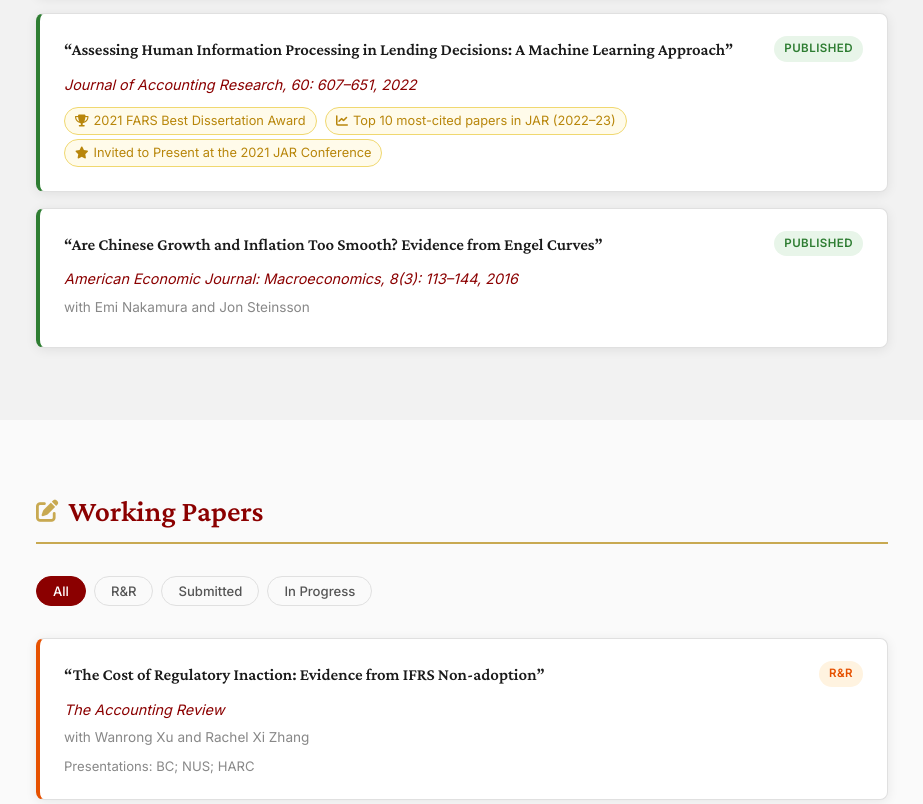
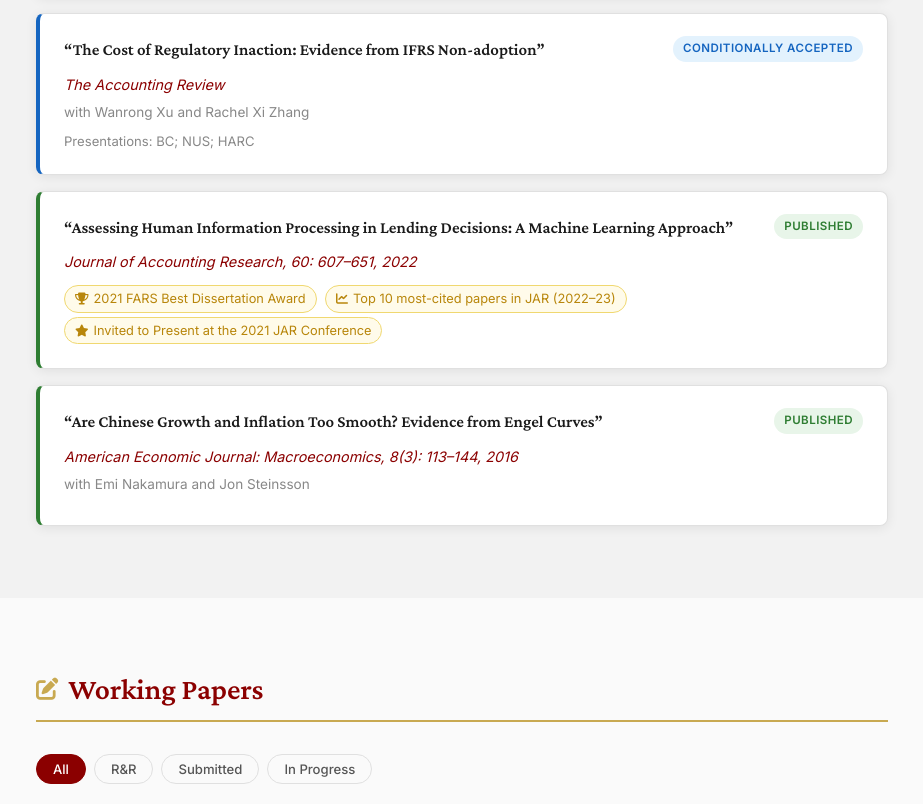
Before and after one commit to MiaoLiuBoston/MiaoLiuBoston.github.io, a website: page index.html in a window 1280 px wide. Shown: the part 1380-2184 px from the top of the page, without its empty margins (178-1101 px from the left). Drawn offline with nearby package versions, Linux system fonts and the light colour scheme.

Commit message:
Update CV and paper statuses: IFRS paper conditionally accepted, Charts paper R&R
Co-Authored-By: Claude Sonnet 4.6 <noreply@anthropic.com>

```diff
--- a/index.html
+++ b/index.html
@@ -130,6 +130,17 @@
             <div class="paper-authors">with John Barrios, Jung Ho Choi, Yael Hochberg, and Jinhwan Kim</div>
           </div>
 
+          <!-- TAR: IFRS Non-adoption -->
+          <div class="paper-card accepted" data-category="accepted">
+            <div class="paper-header">
+              <div class="paper-title">&ldquo;The Cost of Regulatory Inaction: Evidence from IFRS Non-adoption&rdquo;</div>
+              <span class="badge badge-accepted">Conditionally Accepted</span>
+            </div>
+            <div class="paper-journal">The Accounting Review</div>
+            <div class="paper-authors">with Wanrong Xu and Rachel Xi Zhang</div>
+            <div class="paper-presentations">Presentations: BC; NUS; HARC</div>
+          </div>
+
           <!-- JAR 2022: Job Market Paper -->
           <div class="paper-card published" data-category="published">
             <div class="paper-header">
@@ -175,17 +186,6 @@
         </div>
 
         <div class="papers-list">
-
-          <!-- R&R: IFRS Non-adoption -->
-          <div class="paper-card rr" data-category="rr">
-            <div class="paper-header">
-              <div class="paper-title">&ldquo;The Cost of Regulatory Inaction: Evidence from IFRS Non-adoption&rdquo;</div>
-              <span class="badge badge-rr">R&amp;R</span>
-            </div>
-            <div class="paper-journal">The Accounting Review</div>
-            <div class="paper-authors">with Wanrong Xu and Rachel Xi Zhang</div>
-            <div class="paper-presentations">Presentations: BC; NUS; HARC</div>
-          </div>
 
           <!-- R&R: Non-Answers -->
           <div class="paper-card rr" data-category="rr">
@@ -241,11 +241,11 @@
             <div class="paper-presentations">Presentations: Stanford; LBS; Berkeley; MIT; BU; Bocconi Accounting Symposium; Colorado Summer Accounting Research Conference; CICF</div>
           </div>
 
-          <!-- Submitted: Charts -->
-          <div class="paper-card submitted" data-category="submitted">
+          <!-- R&R: Charts -->
+          <div class="paper-card rr" data-category="rr">
             <div class="paper-header">
               <div class="paper-title">&ldquo;When Charts Clarify and Mislead: Visual Disclosure in Earnings Call Presentations&rdquo;</div>
-              <span class="badge badge-submitted">Submitted</span>
+              <span class="badge badge-rr">R&amp;R</span>
             </div>
             <div class="paper-authors">with Yang Cao and Zhizhe Liu</div>
             <div class="paper-presentations">Presentations: CUHK (Shenzhen); HK PolyU; FARS; HARC; NYU Stern; Dartmouth</div>
```
Also changed, not shown: 1 other file.
